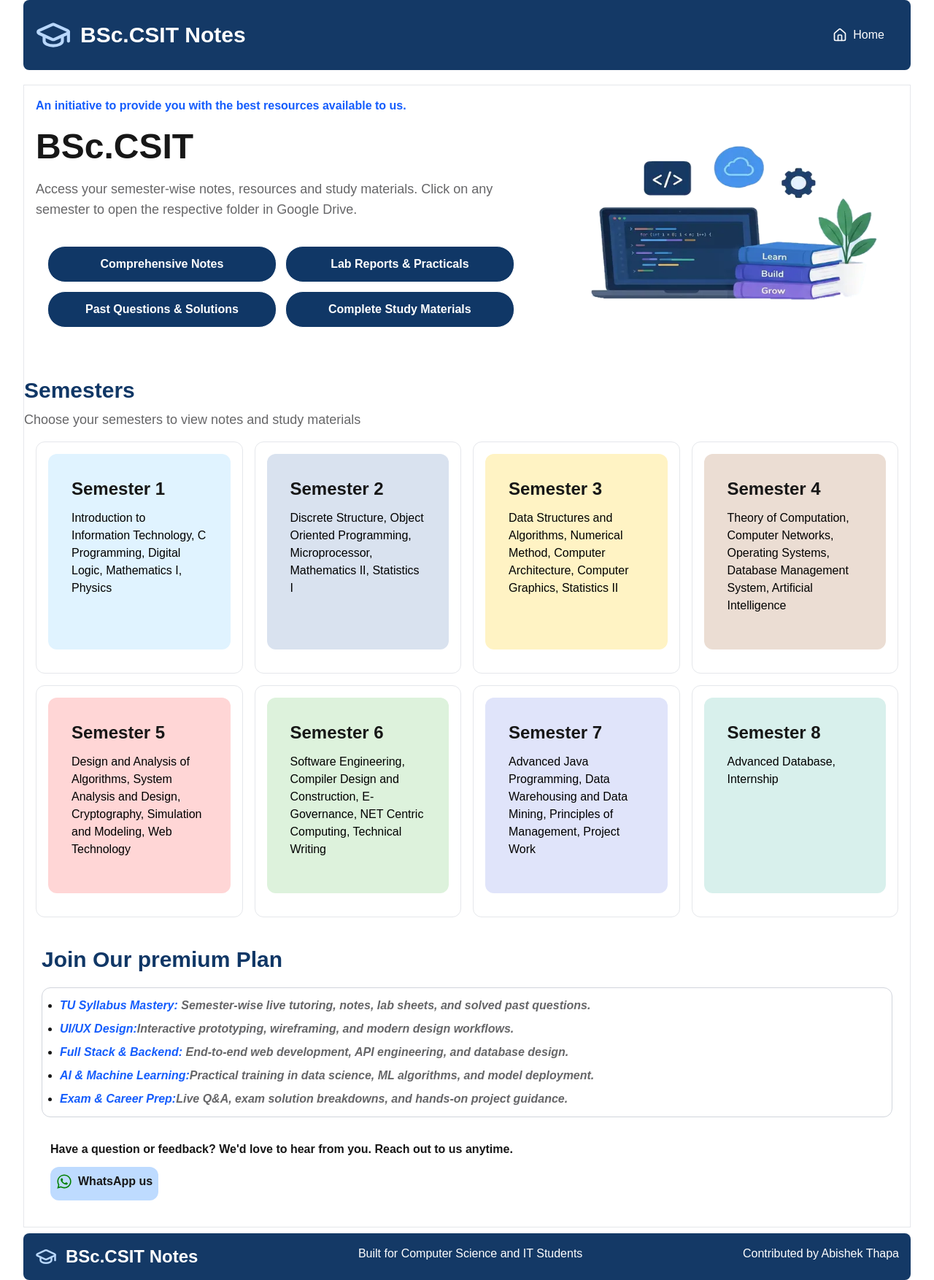
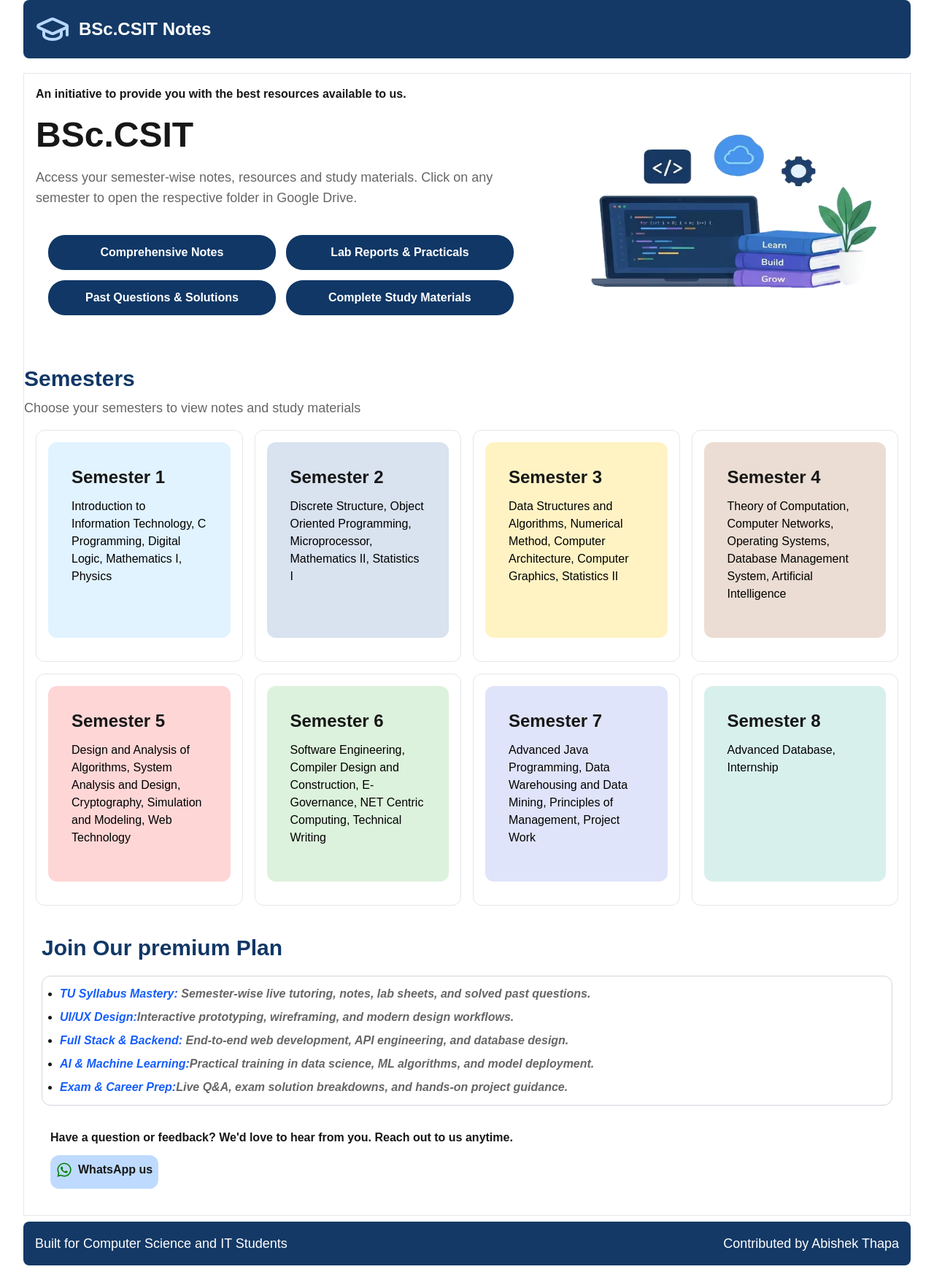
Before and after one commit to abi1264/csit_notes, a Next.js app: page /homepage in a window 1280 px wide. Shown: the whole page at 73% size. Built offline with nearby package versions, Linux system fonts and the light colour scheme.

Commit message:
Edited new design

```diff
--- a/app/components/shared/Footer.tsx
+++ b/app/components/shared/Footer.tsx
@@ -3,19 +3,16 @@ import { GraduationCap, Heart } from "lucide-react";
 export default function Footer() {
   return (
     <section className="bg-header-background p-4 rounded-lg ">
-      <div className="flex flex-col md:flex-row gap-3 justify-between">
-        <div className="flex gap-3 items-center">
-          <GraduationCap size={30} className="text-header-icon" />
-          <span className="text-2xl text-white font-bold">BSc.CSIT Notes</span>
-        </div>
-        <div>
-          <p className="text-white">
+      <div className="flex flex-row gap-5 justify-between items-center">
+
+
+          <p className="text-white text-xs md:text-sm lg:text-lg ">
             {" "}
             Built for Computer Science and IT Students
           </p>
-        </div>
 
-        <span className="text-white">Contributed by Abishek Thapa</span>
+
+        <div className="text-white text-xs md:text-sm lg:text-lg">Contributed by Abishek Thapa</div>
       </div>
     </section>
   );
--- a/app/components/shared/Header.tsx
+++ b/app/components/shared/Header.tsx
@@ -4,27 +4,29 @@ import Link from "next/link";
 export default function Header() {
   return (
     <section className="bg-header-background p-4 rounded-lg sticky top-0 w-full z-10">
-      <div className='flex justify-between'>
+      <div className="flex justify-between">
         <div className="flex gap-3 items-center">
-          <GraduationCap size={50} className="text-header-icon" />
-          <span className="text-3xl text-white font-bold">BSc.CSIT Notes</span>
+          <GraduationCap className="text-header-icon w-8 h-8 sm:w-10 sm:h-10 md:w-12 md:h-12" />
+          <span className="text-sm md:text-lg lg:text-2xl text-white font-bold">
+            BSc.CSIT Notes
+          </span>
         </div>
 
-        <div className='flex flex-col gap-5 p-5 md:flex-row'>
+        {/* <div className='flex flex-col gap-5 p-5 md:flex-row'>
           <Link href='/homepage/'>
           <div className="flex gap-2 items-center hover:cursor-pointer hover:scale-105 transition-smooth duration-400">
             <House size={20} className="text-white" />
             <span className='text-white '>Home</span>
           </div>
-          </Link>
+          </Link> */}
 
-          {/* <Link href='/modules/aboutUs/'>
+        {/* <Link href='/modules/aboutUs/'>
           <div className="flex gap-2 items-center hover:cursor-pointer hover:scale-105 transition:smooth duration:400">
             <Info size={20} className='text-white'/>
             <span className='text-white'>About</span>
           </div>
           </Link> */}
-        </div>
+        {/* </div> */}
       </div>
     </section>
   );
--- a/app/homepage/page.tsx
+++ b/app/homepage/page.tsx
@@ -134,7 +134,7 @@ export default function Homepage() {
         <div className="flex flex-col justify-between md:flex-row ">
           <div className="flex flex-col md:flex-row ">
             <div className="flex flex-col gap-5 bg-white  p-4 ">
-              <div className="text-blue-600 font-bold  ">
+              <div className="text-black-600 font-bold  ">
                 An initiative to provide you with the best resources available
                 to us.
               </div>
```
